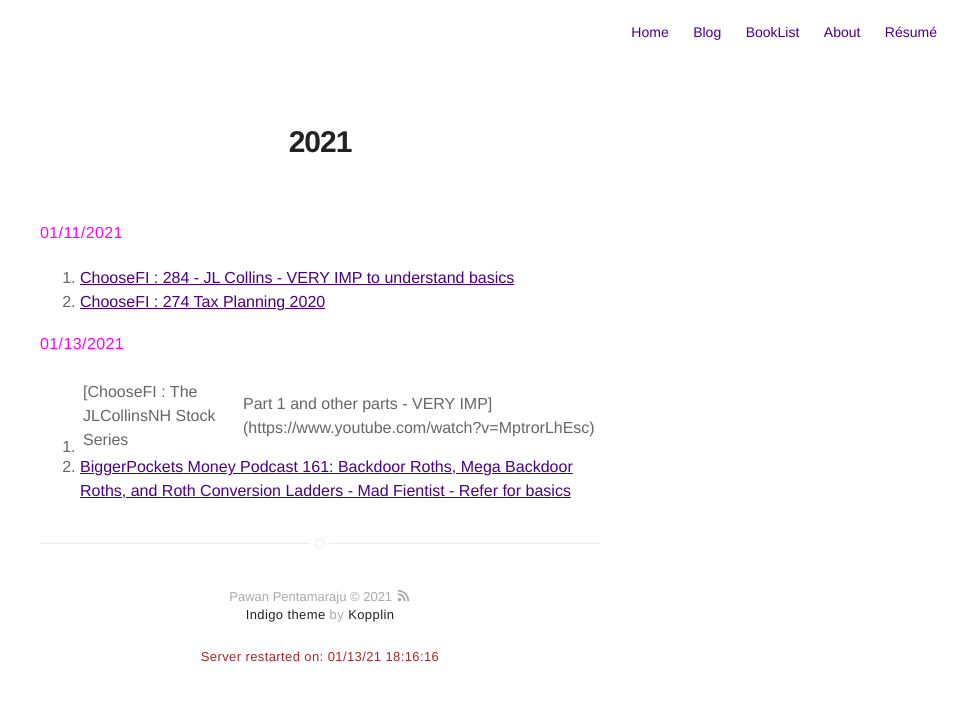
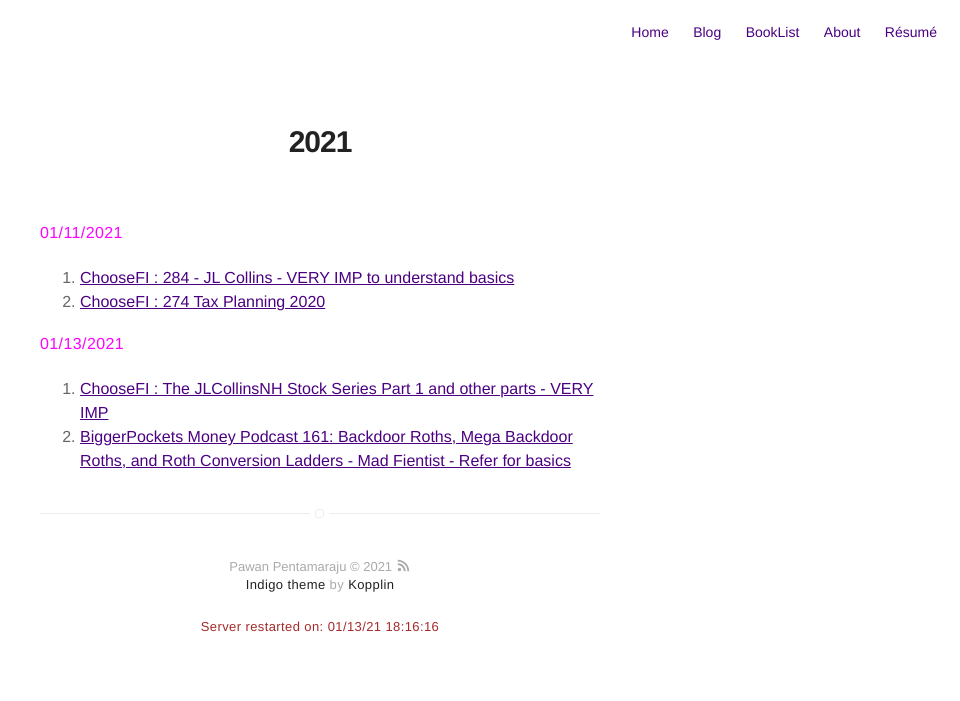
Before and after one commit to pawanpe/pawanpe.github.io, a Jekyll site: the page built from booklist/2021/articlesandvideos.markdown, in a window 1280 px wide. Shown: the top 701 px of the page, without its empty margins (320-1280 px from the left). Built offline with Jekyll 4.4.1, drawn with Linux system fonts in a browser that asks for light colours.

Commit message:
Remove unwanted markup

```diff
--- a/booklist/2021/articlesandvideos.markdown
+++ b/booklist/2021/articlesandvideos.markdown
@@ -12,5 +12,5 @@ layout: page
 
 <b style="color: magenta">01/13/2021</b>
 
-1. [ChooseFI : The JLCollinsNH Stock Series | Part 1 and other parts - VERY IMP](https://www.youtube.com/watch?v=MptrorLhEsc)
+1. [ChooseFI : The JLCollinsNH Stock Series Part 1 and other parts - VERY IMP](https://www.youtube.com/watch?v=MptrorLhEsc)
 2. [BiggerPockets Money Podcast 161: Backdoor Roths, Mega Backdoor Roths, and Roth Conversion Ladders - Mad Fientist - Refer for basics](https://www.biggerpockets.com/blog/biggerpockets-money-podcast-161-mad-fientist)
```
